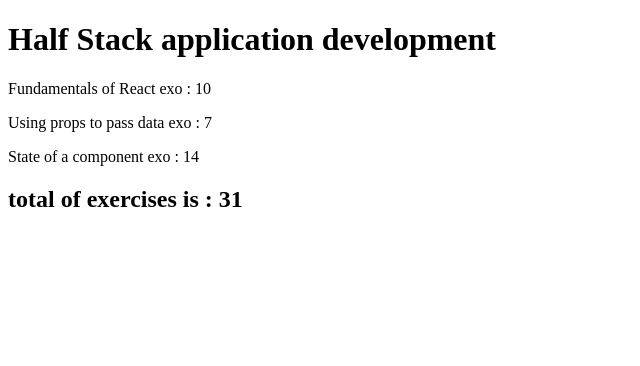
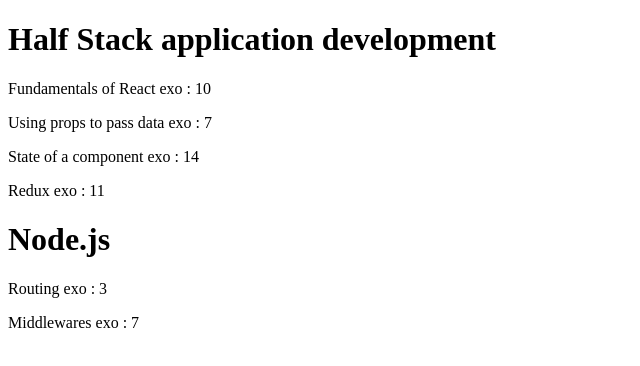
Before and after one commit to HackMaster-ai/Helsinki-Part-1, a React (Create React App) app in the folder courseinfo/: page / in a window 1280 px wide. Shown: the top 366 px of the page, without its empty margins (0-640 px from the left). Built offline with nearby package versions, Linux system fonts and the light colour scheme.

Commit message:
2.4 - 2.5 part finished

```diff
--- a/courseinfo/src/App.js
+++ b/courseinfo/src/App.js
@@ -1,6 +1,5 @@
 import Course from "./components/Course"
-import Header from "./components/Header"
-import Total from "./components/Total"
+
 
 // const Part = (props) => {
 //   return (
@@ -23,8 +22,10 @@
 
 
 const App = () => {
-  const course = {
+  const course = [
+    {
       name: 'Half Stack application development',
+      id: 1,
       parts: [
         {
           name: 'Fundamentals of React',
@@ -40,9 +41,32 @@
           name: 'State of a component',
           exercises: 14,
           id: 3
+        },
+        {
+          name: 'Redux',
+          exercises: 11,
+          id: 4
+        }
+      ]
+    },
+    {
+      name: 'Node.js',
+      id: 2,
+      parts: [
+        {
+          name: 'Routing',
+          exercises: 3,
+          id: 1
+        },
+        {
+          name: 'Middlewares',
+          exercises: 7,
+          id: 2
         }
       ]
     }
+  ]
+
   return (
     // <div>
     //   <Header header={course.name} />
@@ -52,9 +76,7 @@
     //   <Total total={course.parts[0].exercises + course.parts[1].exercises + course.parts[2].exercises} />
     // </div>
     <div>
-      <Header courses={course} />
       <Course courses={course} />
-      <Total courses={course} />
     </div>
   )
 }
--- /dev/null
+++ b/courseinfo/src/components/Content.js
@@ -0,0 +1,11 @@
+const Content = (props) => {
+    const {parts} = props
+
+    return (
+        <>
+            {parts.map(part => <p key={part.id}>{part.name} exo : {part.exercises}</p>)}
+        </>
+    )
+}
+
+export default Content
--- a/courseinfo/src/components/Course.js
+++ b/courseinfo/src/components/Course.js
@@ -1,10 +1,17 @@
+import Content from "./Content"
+import Header from "./Header"
+
 const Course = (props) => {
     const {courses} = props
-    let parts = courses.parts
+    // let parts = courses.parts
 
     return (
         <>
-            {parts.map(part => <p key={part.id}>{part.name} exo : {part.exercises}</p>)}
+            {/* {parts.map(part => <p key={part.id}>{part.name} exo : {part.exercises}</p>)} */}
+            {courses.map(course => <div key={course.id}>
+                <Header title={course.name} />
+                <Content parts={course.parts} />
+            </div>)}
         </>
     )
 }
--- a/courseinfo/src/components/Header.js
+++ b/courseinfo/src/components/Header.js
@@ -1,9 +1,8 @@
 const Header = (props) => {
-    const {courses} = props
-
+const {title} = props
     return (
         <>
-            <h1>{courses.name}</h1>
+            <h1>{title}</h1>
         </>
     )
 }
```
Lines whose indentation alone changed are shown as unchanged.
